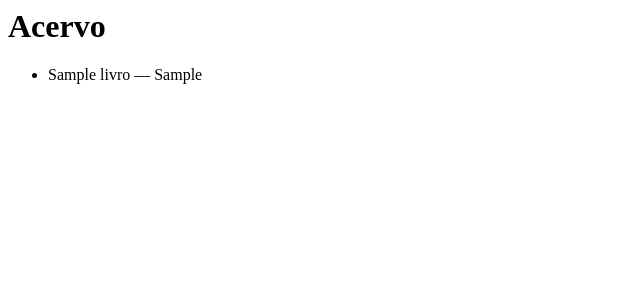
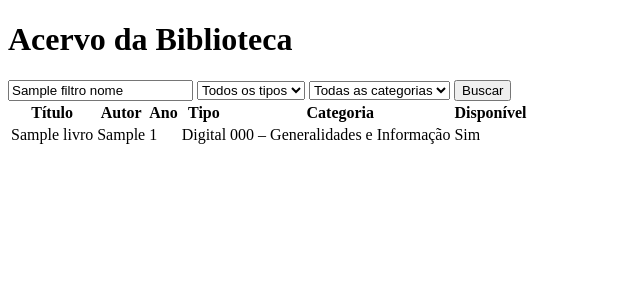
Before and after one commit to solraC09/aula-django, a Django app: template acervo/templates/acervo/lista.html in a window 1280 px wide. Shown: the top 300 px of the page, without its empty margins (0-640 px from the left). Run offline with Django 5.2, Linux system fonts and the light colour scheme; tables that the repository leaves empty hold one stand-in row (values such as "Sample post"); the template is opened without the code that fills it: values that come from a table or form of the project are taken from there, most other values are stand-ins (such as "Sample title", 1, 10 or a date in 2020).

Commit message:
feat: exibe tipo e categoria na tabela de listagem

```diff
--- a/acervo/templates/acervo/lista.html
+++ b/acervo/templates/acervo/lista.html
@@ -1,8 +1,57 @@
-<h1>Acervo</h1>
-<ul>
+{% load static %}
+<!DOCTYPE html>
+<html lang="pt-br">
+<head>
+    <meta charset="UTF-8">
+    <title>Acervo da Biblioteca</title>
+</head>
+<body>
+
+<h1>Acervo da Biblioteca</h1>
+
+<form method="get">
+    <input type="text" name="nome" placeholder="Buscar por título" value="{{ filtro_nome }}">
+
+    <select name="tipo">
+        <option value="">Todos os tipos</option>
+        {% for valor, rotulo in tipos %}
+            <option value="{{ valor }}" {% if valor == filtro_tipo %}selected{% endif %}>{{ rotulo }}</option>
+        {% endfor %}
+    </select>
+
+    <select name="categoria">
+        <option value="">Todas as categorias</option>
+        {% for valor, rotulo in categorias %}
+            <option value="{{ valor }}" {% if valor == filtro_categoria %}selected{% endif %}>{{ rotulo }}</option>
+        {% endfor %}
+    </select>
+
+    <button type="submit">Buscar</button>
+</form>
+
+
+<table>
+    <tr>
+        <th>Título</th>
+        <th>Autor</th>
+        <th>Ano</th>
+        <th>Tipo</th>
+        <th>Categoria</th>
+        <th>Disponível</th>
+    </tr>
     {% for livro in livros %}
-    <li>{{ livro.titulo }} — {{ livro.autor }}</li>
+    <tr>
+        <td>{{ livro.titulo }}</td>
+        <td>{{ livro.autor }}</td>
+        <td>{{ livro.ano }}</td>
+        <td>{{ livro.get_tipo_display }}</td>
+        <td>{{ livro.get_categoria_display }}</td>
+        <td>{{ livro.disponivel|yesno:"Sim,Não" }}</td>
+    </tr>
     {% empty %}
-    <li>Nenhum livro cadastrado.</li>
+    <tr><td colspan="6">Nenhum livro encontrado.</td></tr>
     {% endfor %}
-</ul>
+</table>
+
+</body>
+</html>
```
